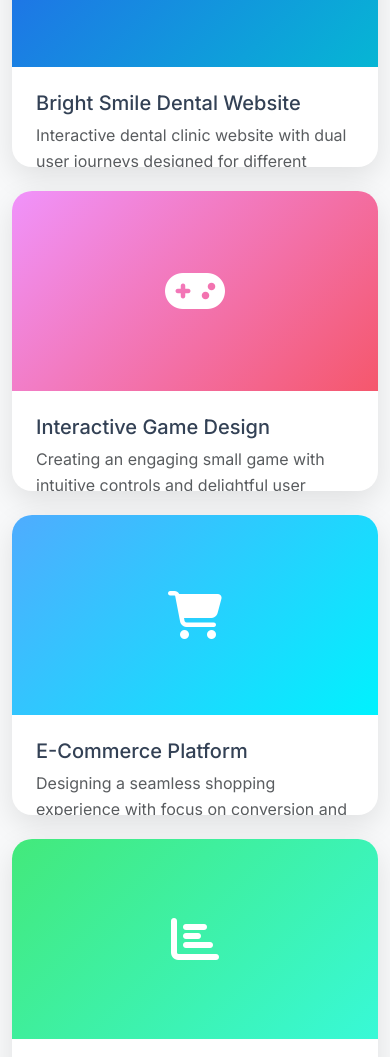
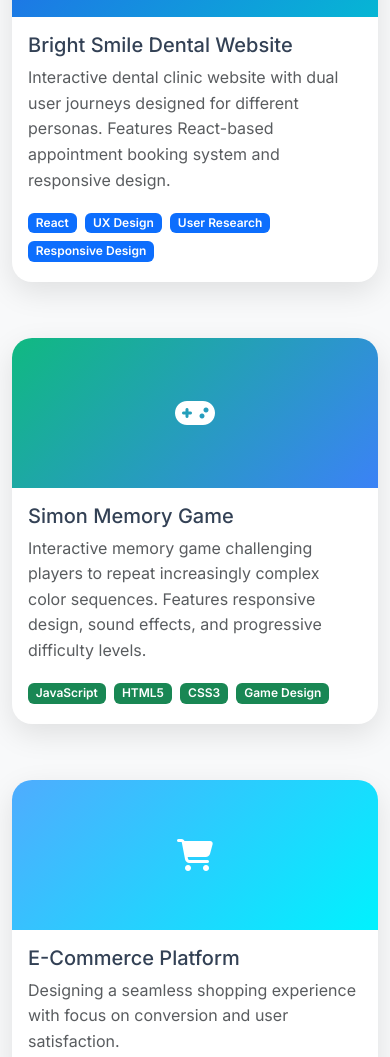
Before and after one commit to amwam032/ux-portfolio, a plain HTML site: page index.html in a window 390 px wide. Shown: the part 3460-4517 px from the top of the page. Drawn offline with nearby package versions, Linux system fonts and the light colour scheme.

Commit message:
Update index.html

```diff
--- a/index.html
+++ b/index.html
@@ -218,7 +218,10 @@
             box-shadow: 0 10px 30px rgba(0, 0, 0, 0.1);
             transition: all 0.3s ease;
             background: white;
-            height: 300px;
+            min-height: 320px;
+            height: auto;
+            display: flex;
+            flex-direction: column;
         }
 
         .case-study-card:hover {
@@ -228,14 +231,15 @@
 
         .case-study-image {
             width: 100%;
-            height: 200px;
+            height: 180px;
             background: linear-gradient(135deg, var(--primary-color), var(--secondary-color));
             display: flex;
             align-items: center;
             justify-content: center;
             color: white;
-            font-size: 3rem;
+            font-size: 2.5rem;
             position: relative;
+            flex-shrink: 0;
         }
 
         .case-study-overlay {
@@ -267,6 +271,10 @@
 
         .case-study-content {
             padding: 1.5rem;
+            flex-grow: 1;
+            display: flex;
+            flex-direction: column;
+            justify-content: space-between;
         }
 
         .footer {
@@ -313,6 +321,24 @@
 
             .section-title {
                 font-size: 2rem;
+            }
+
+            .case-study-card {
+                margin-bottom: 2rem;
+            }
+
+            .case-study-image {
+                height: 150px;
+                font-size: 2rem;
+            }
+
+            .case-study-content {
+                padding: 1rem;
+            }
+
+            .badge {
+                font-size: 0.75rem;
+                margin-bottom: 0.25rem;
             }
         }
     </style>
@@ -485,9 +511,11 @@
                         </div>
                     </div>
                     <div class="case-study-content">
-                        <h5 class="mb-2">Bright Smile Dental Website</h5>
-                        <p class="text-muted mb-2">Interactive dental clinic website with dual user journeys designed for different personas. Features React-based appointment booking system and responsive design.</p>
-                        <div class="mt-3">
+                        <div>
+                            <h5 class="mb-2">Bright Smile Dental Website</h5>
+                            <p class="text-muted mb-3">Interactive dental clinic website with dual user journeys designed for different personas. Features React-based appointment booking system and responsive design.</p>
+                        </div>
+                        <div class="mt-auto">
                             <span class="badge bg-primary me-1">React</span>
                             <span class="badge bg-primary me-1">UX Design</span>
                             <span class="badge bg-primary me-1">User Research</span>
@@ -499,15 +527,26 @@
 
             <div class="col-lg-6 col-md-6">
                 <div class="case-study-card">
-                    <div class="case-study-image" style="background: linear-gradient(135deg, #f093fb, #f5576c);">
+                    <div class="case-study-image" style="background: linear-gradient(135deg, #10b981, #3b82f6);">
                         <i class="fas fa-gamepad"></i>
                         <div class="case-study-overlay">
-                            <span class="coming-soon-badge">Coming Soon</span>
+                            <div class="text-center">
+                                <a href="https://simon-game-myqpcasdy-kaifs-projects-12cc6dc8.vercel.app/" target="_blank" class="btn btn-light me-2">Play Game</a>
+                                <a href="#" target="_blank" class="btn btn-outline-light">View Code</a>
+                            </div>
                         </div>
                     </div>
                     <div class="case-study-content">
-                        <h5 class="mb-2">Interactive Game Design</h5>
-                        <p class="text-muted mb-0">Creating an engaging small game with intuitive controls and delightful user interactions.</p>
+                        <div>
+                            <h5 class="mb-2">Simon Memory Game</h5>
+                            <p class="text-muted mb-3">Interactive memory game challenging players to repeat increasingly complex color sequences. Features responsive design, sound effects, and progressive difficulty levels.</p>
+                        </div>
+                        <div class="mt-auto">
+                            <span class="badge bg-success me-1">JavaScript</span>
+                            <span class="badge bg-success me-1">HTML5</span>
+                            <span class="badge bg-success me-1">CSS3</span>
+                            <span class="badge bg-success">Game Design</span>
+                        </div>
                     </div>
                 </div>
             </div>
@@ -521,8 +560,10 @@
                         </div>
                     </div>
                     <div class="case-study-content">
-                        <h5 class="mb-2">E-Commerce Platform</h5>
-                        <p class="text-muted mb-0">Designing a seamless shopping experience with focus on conversion and user satisfaction.</p>
+                        <div>
+                            <h5 class="mb-2">E-Commerce Platform</h5>
+                            <p class="text-muted mb-0">Designing a seamless shopping experience with focus on conversion and user satisfaction.</p>
+                        </div>
                     </div>
                 </div>
             </div>
@@ -587,7 +628,7 @@
                 </div>
             </div>
         </div>
-    </footer>
+    </section>
 
     <script src="https://cdnjs.cloudflare.com/ajax/libs/bootstrap/5.3.0/js/bootstrap.bundle.min.js"></script>
     <script>
```
